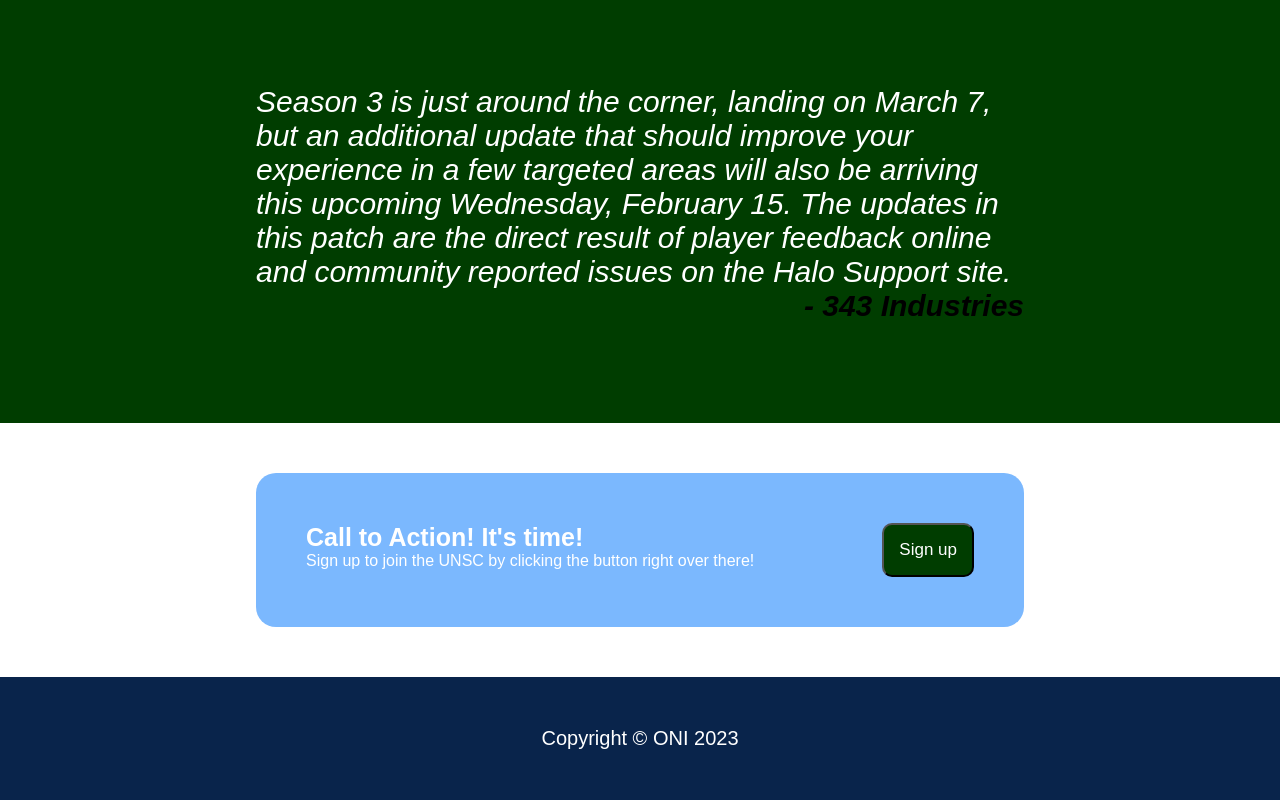
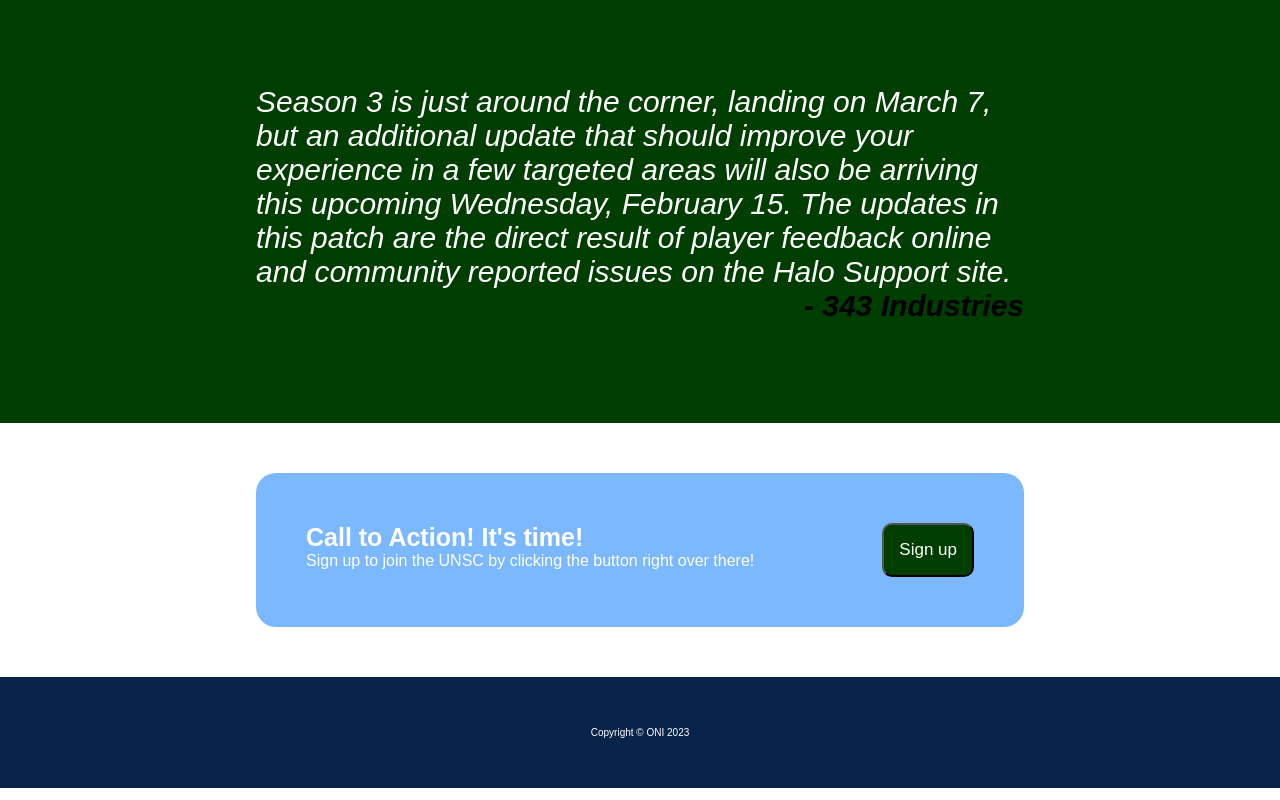
Before and after one commit to mohamedabdulle/landing-page, a plain HTML site: page index.html in a window 1280 px wide. Shown: the part 1653-2453 px from the top of the page. Drawn offline with Linux system fonts and the light colour scheme.

Commit message:
Cleaned up column 4 html/css and css has 2 space indent

```diff
--- a/index.html
+++ b/index.html
@@ -97,9 +97,11 @@
     </div>
   </div>
 
-  <div class="col-5">
-    <div class="col-5-width footer">
-      Copyright © ONI 2023
+  <div id="col-5">
+    <div class="col-width">
+      <div id="footer">
+        Copyright © ONI 2023
+      </div>
     </div>
   </div>
 
--- a/style.css
+++ b/style.css
@@ -9,7 +9,7 @@
 .col-2,
 .col-3,
 .col-4,
-.col-5 {
+#col-5 {
   display: flex;
   justify-content: center;
   padding: 50px 0;
@@ -19,7 +19,7 @@
 .col-2-width,
 .col-3-width,
 .col-4-width,
-.col-5-width {
+.col-width {
   width: 60%;
 }
 
@@ -110,10 +110,21 @@ a {
   gap: 30px;
 }
 
-a:link {color: lightblue;}
-a:visited {color: lightblue}
-a:hover {color: white}
-a:active {color: #C0F0FC}
+a:link {
+  color: lightblue;
+}
+
+a:visited {
+  color: lightblue
+}
+
+a:hover {
+  color: white
+}
+
+a:active {
+  color: #C0F0FC
+}
 
 img {
   border-radius: 20px;
@@ -178,13 +189,7 @@ img {
   font-weight: bold;
 }
 
-/*column 4*/
-
-.col-4-width {
-    background-color: rgb(123, 184, 254);
-    border-radius: 20px;
-
-}
+/* Begin Column 4 */
 
 #sign-up-title {
   font-size: 25px;
@@ -195,6 +200,8 @@ img {
   display: flex;
   justify-content: space-between;
   padding: 50px;
+  background-color: rgb(123, 184, 254);
+  border-radius: 20px;
 }
 
 #sign-up-info {
@@ -204,17 +211,18 @@ img {
   color: white;
 }
 
+/* End Column 4 */
 
-/* Column 5 */
+/* Begin Column 5 */
 
-.col-5 {
-    background-color :rgb(9, 36, 75);
+#col-5 {
+  background-color: rgb(9, 36, 75);
 }
 
-.footer {
+#footer {
   color: white;
   text-align: center;
-    font-size: 20px;
+  font-size: 10px;
 }
 
-/*  */
+/* End Column 5 */
```
Lines whose indentation alone changed are shown as unchanged.
